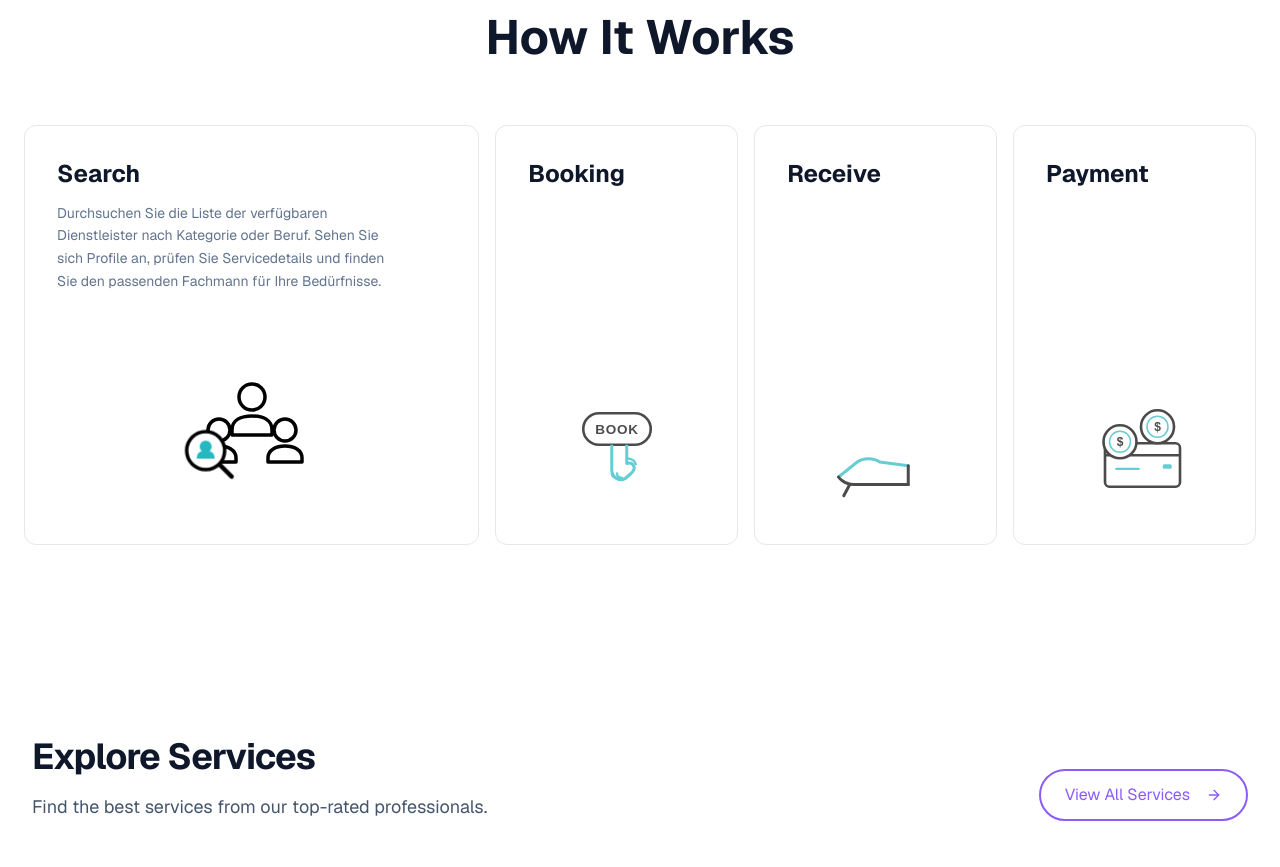
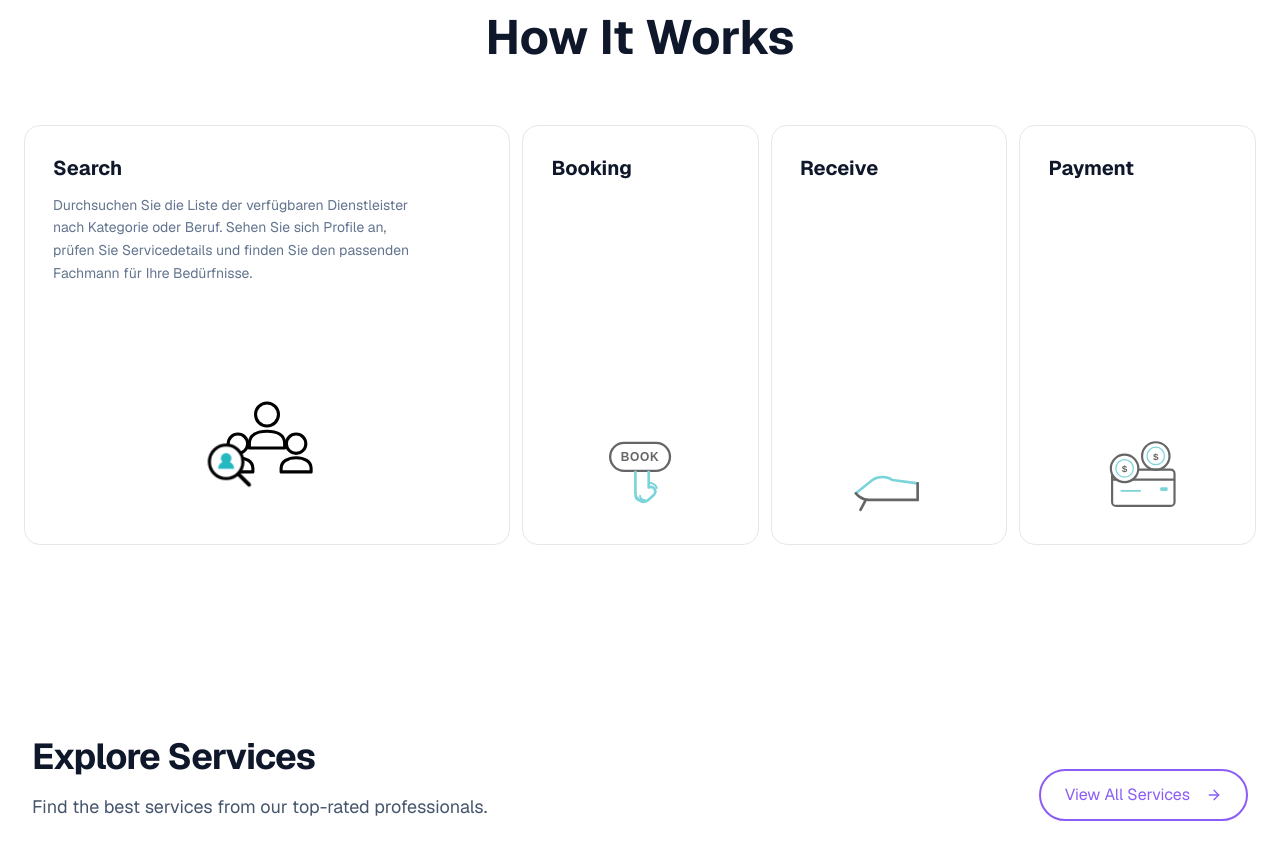
Before and after one commit to ShuvrotoKumar/odaboo-service, a Next.js app: page / in a window 1280 px wide. Shown: the part 1000-1867 px from the top of the page. Built offline with nearby package versions, Linux system fonts and the light colour scheme.

Commit message:
feat: add HowItWorks section component with interactive expansion steps

```diff
--- a/src/sections/HowItWorks.tsx
+++ b/src/sections/HowItWorks.tsx
@@ -10,7 +10,14 @@ const HOW_IT_WORKS_STEPS = [
     description:
       "Durchsuchen Sie die Liste der verfügbaren Dienstleister nach Kategorie oder Beruf. Sehen Sie sich Profile an, prüfen Sie Servicedetails und finden Sie den passenden Fachmann für Ihre Bedürfnisse.",
     icon: (
-      <svg width="180" height="170" viewBox="0 0 180 170" fill="none" xmlns="http://www.w3.org/2000/svg" style={{ overflow: "visible" }}>
+      <svg
+        width="160"
+        height="150"
+        viewBox="0 0 180 170"
+        fill="none"
+        xmlns="http://www.w3.org/2000/svg"
+        style={{ overflow: "visible" }}
+      >
         <style>{`
           @keyframes orbitCW {
             from { transform: rotate(-45deg) translateX(52px) rotate(45deg); }
@@ -21,28 +28,18 @@ const HOW_IT_WORKS_STEPS = [
             animation: orbitCW 4s linear infinite;
           }
         `}</style>
-
-        {/* ── 3 person silhouettes (static group, centered at 90,85) ── */}
-        {/* Person top-center */}
+        {/* 3 person silhouettes */}
         <circle cx="90" cy="55" r="13" stroke="black" strokeWidth="3.5" />
         <path d="M70 88C70 78 79 74 90 74C101 74 110 78 110 88V93H70V88Z" stroke="black" strokeWidth="3.5" strokeLinejoin="round" />
-
-        {/* Person bottom-left */}
         <circle cx="57" cy="88" r="11" stroke="black" strokeWidth="3.5" />
         <path d="M40 116C40 108 48 104 57 104C66 104 74 108 74 116V120H40V116Z" stroke="black" strokeWidth="3.5" strokeLinejoin="round" />
-
-        {/* Person bottom-right */}
         <circle cx="123" cy="88" r="11" stroke="black" strokeWidth="3.5" />
         <path d="M106 116C106 108 114 104 123 104C132 104 140 108 140 116V120H106V116Z" stroke="black" strokeWidth="3.5" strokeLinejoin="round" />
-
-        {/* ── Magnifying glass — orbits clockwise around center (90,85) at radius 52 ── */}
+        {/* Orbiting magnifying glass */}
         <g className="mag-orbit">
-          {/* Lens */}
           <circle cx="90" cy="85" r="19" stroke="black" strokeWidth="3.5" fill="white" />
-          {/* Teal person inside lens */}
           <circle cx="90" cy="81" r="6" fill="#24B8C1" />
           <path d="M81 93C81 87 85 85 90 85C95 85 99 87 99 93" fill="#24B8C1" />
-          {/* Handle — pointing down-right at start position */}
           <line x1="104" y1="99" x2="116" y2="111" stroke="black" strokeWidth="4.5" strokeLinecap="round" />
         </g>
       </svg>
@@ -54,16 +51,12 @@ const HOW_IT_WORKS_STEPS = [
     description:
       "Wählen Sie einen Dienstleister, ein passendes Datum und eine passende Uhrzeit aus und bestätigen Sie Ihre Buchung mit einer sicheren Online-Zahlung. Sie erhalten eine Bestätigungsbenachrichtigung.",
     icon: (
-      <svg width="130" height="130" viewBox="0 0 130 130" fill="none" xmlns="http://www.w3.org/2000/svg">
-        {/* BOOK button */}
+      <svg width="120" height="120" viewBox="0 0 130 130" fill="none" xmlns="http://www.w3.org/2000/svg">
         <rect x="20" y="20" width="90" height="42" rx="21" stroke="black" strokeWidth="3.5" />
         <text x="65" y="48" fontSize="18" fontWeight="800" fill="black" fontFamily="sans-serif" textAnchor="middle" letterSpacing="1">BOOK</text>
-        {/* Pointer finger */}
         <path d="M58 62L58 95C58 105 68 112 76 107L84 100C92 93 86 84 78 87L78 62" stroke="#24B8C1" strokeWidth="4" strokeLinejoin="round" />
-        {/* Finger tip rounded */}
         <path d="M65 100C65 104 68 106 72 106" stroke="#24B8C1" strokeWidth="3" strokeLinecap="round" />
         <path d="M58 100C58 104 61 106 65 106" stroke="#24B8C1" strokeWidth="3" strokeLinecap="round" />
-        {/* Thumb */}
         <path d="M78 80C78 80 88 80 90 88" stroke="#24B8C1" strokeWidth="3" strokeLinecap="round" />
       </svg>
     ),
@@ -74,12 +67,10 @@ const HOW_IT_WORKS_STEPS = [
     description:
       "Ihr gebuchter Fachmann kommt zu Ihrem Standort, erledigt die Arbeit professionell und stellt sicher, dass Sie mit dem Ergebnis zufrieden sind.",
     icon: (
-      <svg width="130" height="100" viewBox="0 0 130 100" fill="none" xmlns="http://www.w3.org/2000/svg">
-        {/* Open hand / receiving gesture */}
+      <svg width="120" height="100" viewBox="0 0 130 100" fill="none" xmlns="http://www.w3.org/2000/svg">
         <path d="M15 70L40 50C48 44 62 44 70 50L108 55" stroke="#24B8C1" strokeWidth="4" strokeLinecap="round" strokeLinejoin="round" />
         <path d="M15 70C15 70 22 80 35 80L108 80" stroke="black" strokeWidth="4" strokeLinecap="round" />
         <path d="M108 55L108 80" stroke="black" strokeWidth="4" strokeLinecap="round" />
-        {/* Wrist */}
         <path d="M30 80L22 95" stroke="black" strokeWidth="4" strokeLinecap="round" />
       </svg>
     ),
@@ -90,17 +81,14 @@ const HOW_IT_WORKS_STEPS = [
     description:
       "Zahlen Sie bar bei Dienstleistern oder über die Website, nachdem Sie Ihre Zahlungsdaten angegeben haben. Online-Zahlungen sind sicher und werden sofort bearbeitet. Bitte stellen Sie sicher, dass Ihre Zahlungsmethode für ein reibungsloses Erlebnis aktualisiert ist.",
     icon: (
-      <svg width="150" height="130" viewBox="0 0 150 130" fill="none" xmlns="http://www.w3.org/2000/svg">
-        {/* Credit card */}
+      <svg width="130" height="120" viewBox="0 0 150 130" fill="none" xmlns="http://www.w3.org/2000/svg">
         <rect x="35" y="60" width="100" height="58" rx="6" stroke="black" strokeWidth="3.5" />
         <path d="M35 76H135" stroke="black" strokeWidth="3.5" />
         <rect x="112" y="88" width="12" height="6" rx="2" fill="#24B8C1" />
         <path d="M50 94H80" stroke="#24B8C1" strokeWidth="3" strokeLinecap="round" />
-        {/* Coin 1 (top right) */}
         <circle cx="105" cy="38" r="22" stroke="black" strokeWidth="3.5" />
         <circle cx="105" cy="38" r="14" stroke="#24B8C1" strokeWidth="2" />
         <text x="105" y="44" fontSize="16" fontWeight="800" fill="black" fontFamily="sans-serif" textAnchor="middle">$</text>
-        {/* Coin 2 (behind card, bottom left) */}
         <circle cx="55" cy="58" r="22" stroke="black" strokeWidth="3.5" fill="white" />
         <circle cx="55" cy="58" r="14" stroke="#24B8C1" strokeWidth="2" />
         <text x="55" y="64" fontSize="16" fontWeight="800" fill="black" fontFamily="sans-serif" textAnchor="middle">$</text>
@@ -115,59 +103,64 @@ export const HowItWorks = () => {
   return (
     <section className="py-24 bg-white overflow-hidden">
       <div className="max-w-7xl mx-auto px-6">
+
         {/* Title */}
         <div className="mb-16 text-center">
           <h2 className="text-5xl font-bold text-slate-900">How It Works</h2>
         </div>
 
-        {/* Cards Grid */}
-        <div className="flex gap-4 items-stretch h-[420px]">
+        {/* Cards — pure CSS flex transition, no framer-motion layout */}
+        <div className="flex gap-3 items-stretch" style={{ height: 420 }}>
           {HOW_IT_WORKS_STEPS.map((step) => {
             const isActive = activeId === step.id;
+
             return (
-              <motion.div
+              <div
                 key={step.id}
-                layout
                 onMouseEnter={() => setActiveId(step.id)}
-                animate={{ flex: isActive ? 2.2 : 1 }}
-                transition={{ duration: 0.45, ease: [0.4, 0, 0.2, 1] }}
-                className="relative bg-white border border-gray-200 rounded-xl p-8 flex flex-col overflow-hidden cursor-pointer min-w-0"
-                style={{ flexShrink: 0 }}
+                className="relative bg-white border border-gray-200 rounded-2xl p-7 flex flex-col overflow-hidden cursor-pointer min-w-0"
+                style={{
+                  flex: isActive ? "2.4 2.4 0%" : "1 1 0%",
+                  transition: "flex 0.45s cubic-bezier(0.4, 0, 0.2, 1)",
+                  flexShrink: 0,
+                }}
               >
-                {/* Title always top-left */}
-                <h3 className="text-2xl font-bold text-slate-900 mb-3 whitespace-nowrap">
+                {/* Title — always visible, never wraps */}
+                <h3 className="text-xl font-bold text-slate-900 mb-3 whitespace-nowrap flex-shrink-0">
                   {step.title}
                 </h3>
 
-                {/* Description: only visible when active */}
-                <AnimatePresence>
-                  {isActive && (
-                    <motion.p
-                      key="desc"
-                      initial={{ opacity: 0, y: 8 }}
-                      animate={{ opacity: 1, y: 0 }}
-                      exit={{ opacity: 0, y: 8 }}
-                      transition={{ duration: 0.3, delay: 0.1 }}
-                      className="text-slate-500 text-sm leading-relaxed max-w-[85%]"
-                    >
-                      {step.description}
-                    </motion.p>
-                  )}
-                </AnimatePresence>
+                {/* Description — CSS max-height transition for smooth reveal */}
+                <div
+                  className="text-slate-500 text-sm leading-relaxed overflow-hidden flex-shrink-0"
+                  style={{
+                    maxHeight: isActive ? "200px" : "0px",
+                    opacity: isActive ? 1 : 0,
+                    transition: isActive
+                      ? "max-height 0.4s cubic-bezier(0.4,0,0.2,1) 0.05s, opacity 0.28s ease 0.12s"
+                      : "max-height 0.3s cubic-bezier(0.4,0,0.2,1), opacity 0.18s ease",
+                  }}
+                >
+                  <p style={{ maxWidth: "88%" }}>{step.description}</p>
+                </div>
 
-                {/* Icon: bottom, centered */}
-                <div className="mt-auto flex justify-center">
-                  <motion.div
-                    animate={{ scale: isActive ? 1 : 0.75, opacity: isActive ? 1 : 0.7 }}
-                    transition={{ duration: 0.35 }}
-                  >
-                    {step.icon}
-                  </motion.div>
+                {/* Icon — bottom center, scales up when active */}
+                <div
+                  className="mt-auto flex justify-center items-end"
+                  style={{
+                    transform: isActive ? "scale(1)" : "scale(0.72)",
+                    opacity: isActive ? 1 : 0.6,
+                    transition: "transform 0.38s cubic-bezier(0.4,0,0.2,1), opacity 0.35s ease",
+                    transformOrigin: "bottom center",
+                  }}
+                >
+                  {step.icon}
                 </div>
-              </motion.div>
+              </div>
             );
           })}
         </div>
+
       </div>
     </section>
   );
```
